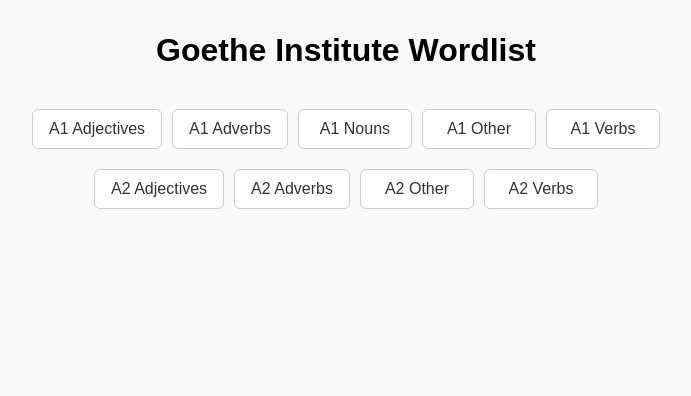
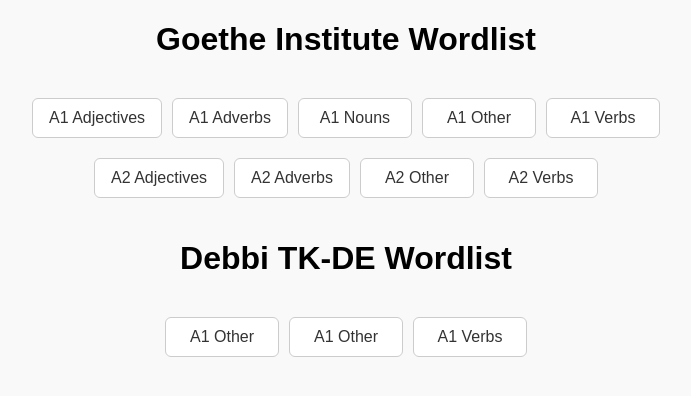
Before and after one commit to ChawinSS/DEquizedashboard, a plain HTML site: page index.html in a window 1280 px wide. Shown: the whole page, without its empty margins (294-985 px from the left). Drawn offline with Linux system fonts and the light colour scheme.

Commit message:
Update index.html

```diff
--- a/index.html
+++ b/index.html
@@ -62,5 +62,12 @@
     <a class="button" href="https://chawinss.github.io/A2_Unclassified/">A2 Other</a>
     <a class="button" href="https://chawinss.github.io/A2_Verbs/">A2 Verbs</a>
   </div>
+
+    <h1>Debbi TK-DE Wordlist</h1>
+    <div class="button-group">
+    <a class="button" href="https://chawinss.github.io/tkdeotherwords/">A1 Other</a>
+    <a class="button" href="https://chawinss.github.io/tkdeother2/">A1 Other</a>
+    <a class="button" href="https://chawinss.github.io/tkdeverb/">A1 Verbs</a>
+  </div>
 </body>
 </html>
```
